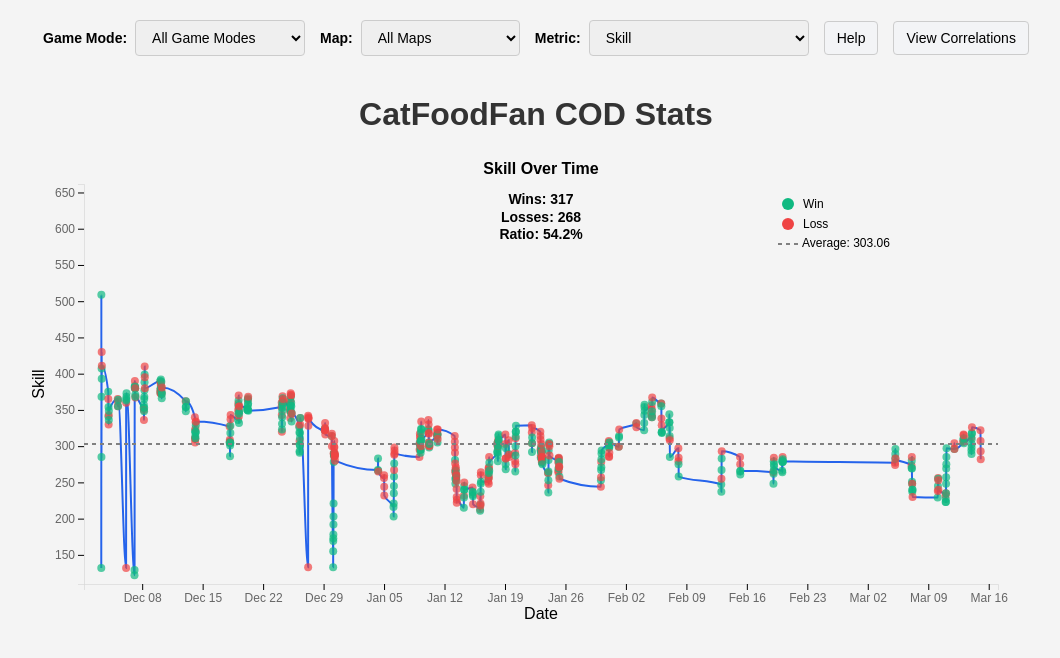
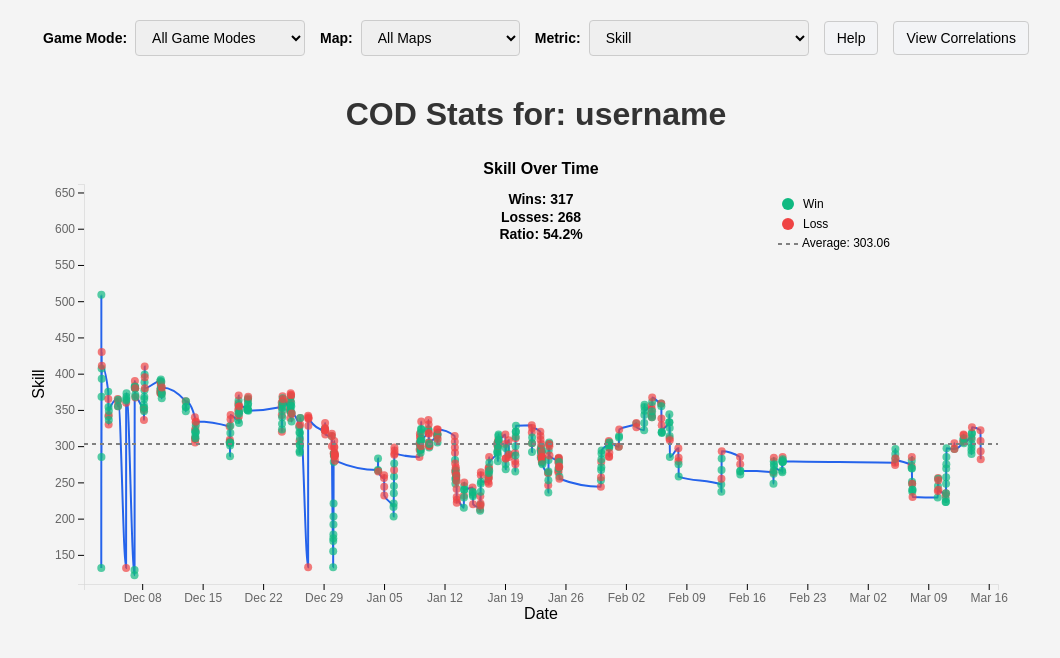
Before and after one commit to vaughnmcmanamna/cod_stats, a plain HTML site: page index.html in a window 1280 px wide. Shown: the whole page, without its empty margins (104-1164 px from the left). Drawn offline with Linux system fonts and the light colour scheme.

Commit message:
Update header to include username in COD Stats

```diff
--- a/index.html
+++ b/index.html
@@ -10,7 +10,7 @@
 </head>
 <body>
 
-    <h1>CatFoodFan COD Stats</h1>
+    <h1>COD Stats for: username</h1>
 
 
 
```
